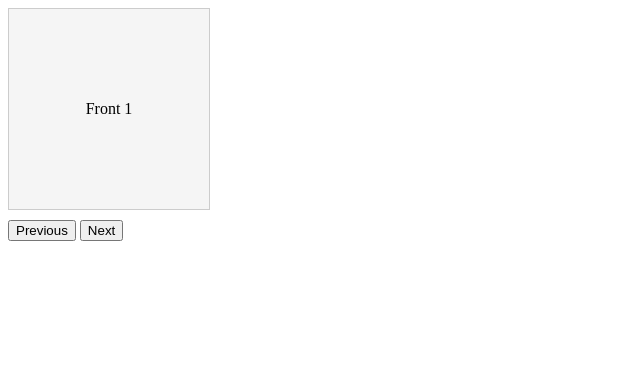
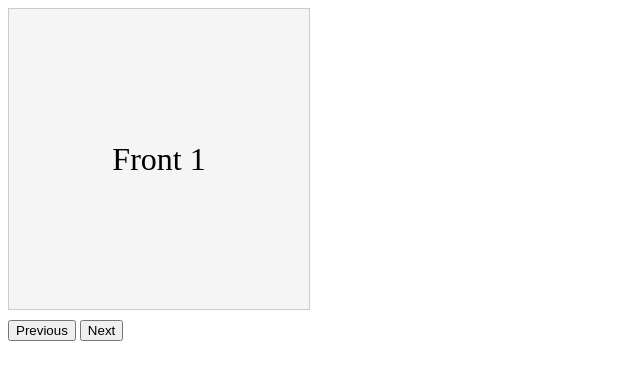
Before and after one commit to calebn2/Flashcards, a plain HTML site: page index.html in a window 1280 px wide. Shown: the whole page, without its empty margins (0-640 px from the left). Drawn offline with Linux system fonts and the light colour scheme.

```diff
--- a/styles.css
+++ b/styles.css
@@ -1,11 +1,12 @@
 .flashcard {
-  width: 200px;
-  height: 200px;
+  width: 300px;
+  height: 300px;
   background-color: #f5f5f5;
   border: 1px solid #ccc;
   display: flex;
   align-items: center;
   justify-content: center;
+  font-size: 2em;
   cursor: pointer;
 }
 
@@ -15,4 +16,5 @@
 
 .buttons {
   margin-top: 10px;
+  cursor: pointer;
 }
```
